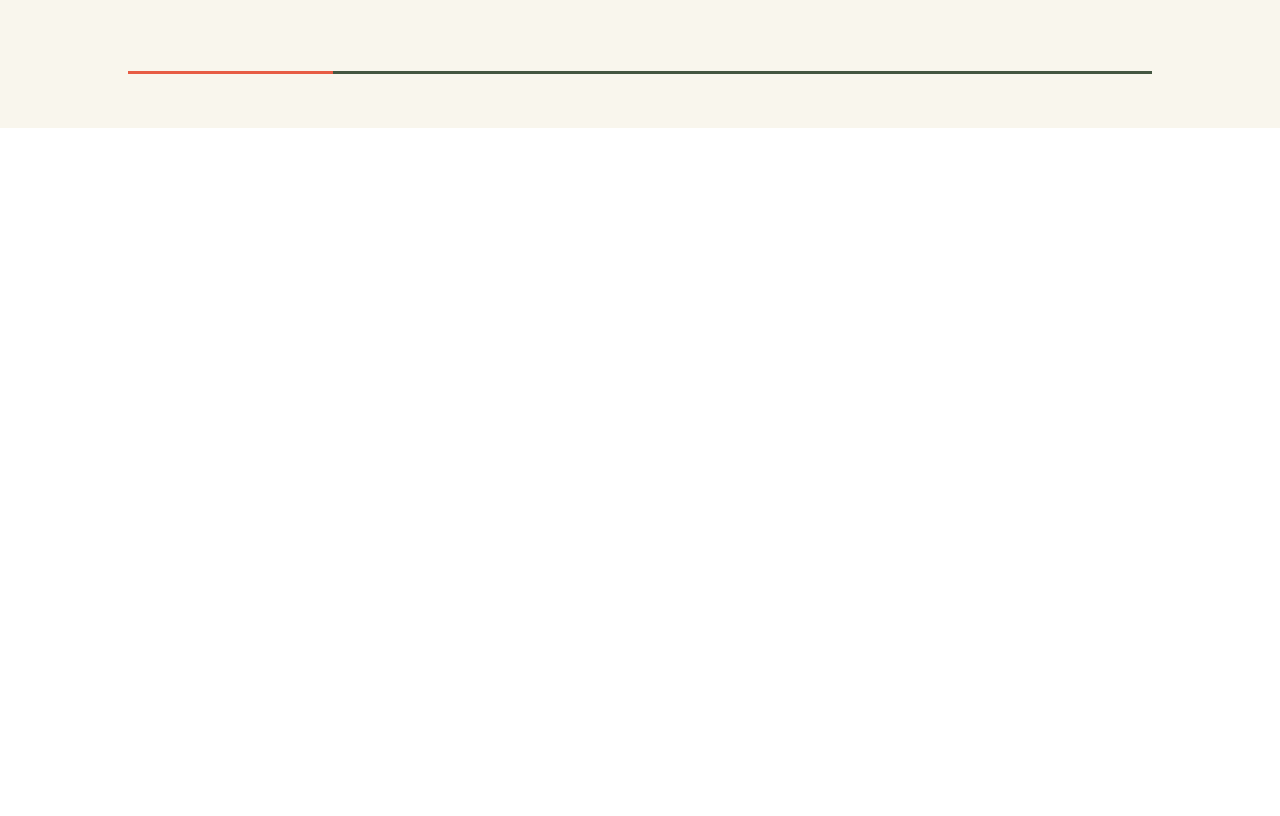
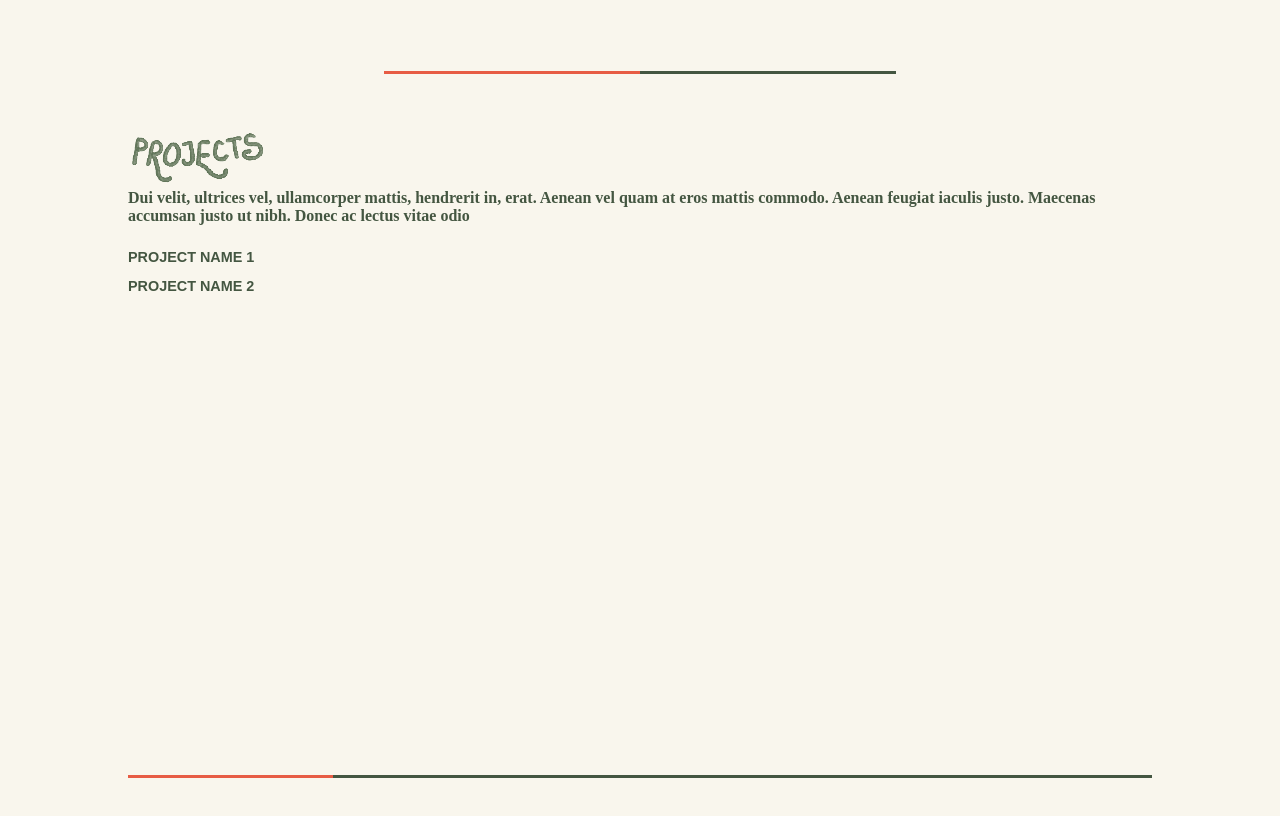
Before and after one commit to anandogs/solitude-react, a React (Create React App) app: page / in a window 1280 px wide. Shown: the part 2080-2896 px from the top of the page. Before the commit the page ends 2208 px from the top, so only its background shows below. Built offline with nearby package versions, Linux system fonts and the light colour scheme; a web font is replaced by a local one.

Commit message:
updated text page

```diff
--- a/src/Components/App.js
+++ b/src/Components/App.js
@@ -3,6 +3,7 @@ import Header from './Header/Header';
 import Intro from './Intro/Intro';
 import TextImage from './TextImage/TextImage';
 import Text from './Text/Text';
+import TextExpand from './TextExpand/TextExpand';
 import './App.css';
 
 function App() {
@@ -14,6 +15,7 @@ return (
 		<Intro />
 		<TextImage />
 		<Text />
+		<TextExpand />
 	</main>
     </div>
   );
--- a/src/Components/Text/Text.js
+++ b/src/Components/Text/Text.js
@@ -4,6 +4,7 @@ import SwiperCore, {Pagination} from 'swiper';
 import 'swiper/swiper-bundle.css'
 import '../App.css';
 import csa from './images/csa.png'
+import fullPage from './images/fullpage.jpg'
 
 SwiperCore.use([Pagination]);
 
@@ -11,9 +12,9 @@ function Text() {
 
 	return (
 
-		<div className='flex-page center-div'>
+		<div className='flex-page'>
 
-				<div>
+				<div className='center-div'>
 				<img src={csa} alt='CSA' />
 				</div>
 
@@ -21,7 +22,7 @@ function Text() {
 
 					<SwiperSlide>
 
-						<span style={{overflow: 'auto'}}>
+						<p style={{overflow: 'auto', width: '80%'}}>
 
 
 							Dui velit, ultrices vel, ullamcorper mattis, hendrerit in, erat. Aenean vel
@@ -40,26 +41,12 @@ function Text() {
 							Curabitur cursus volutpat neque. Proin posuere mauris ut.
 
 
-						</span>
+						</p>
 
 					</SwiperSlide>
-
 					<SwiperSlide>
 
-					</SwiperSlide>
-
-					<SwiperSlide>
-
-
-					</SwiperSlide>
-
-					<SwiperSlide>
-
-					</SwiperSlide>
-
-					<SwiperSlide>
-
-
+			 			<img style={{width: '100%'}}src={fullPage} alt='full page'/>
 					</SwiperSlide>
 
 				</Swiper>
--- /dev/null
+++ b/src/Components/TextExpand/TextExpand.css
@@ -0,0 +1,10 @@
+.hidden-text{
+	display: none;
+}
+
+.hide-toggle{
+	font-size: .9em;
+	font-family: monotype-grotesque,sans-serif;
+	text-transform: uppercase;
+	line-height: 2em;
+}
--- /dev/null
+++ b/src/Components/TextExpand/TextExpand.js
@@ -0,0 +1,90 @@
+import React, {useState} from 'react';
+import {Swiper, SwiperSlide} from 'swiper/react';
+import SwiperCore, {Pagination} from 'swiper';
+import 'swiper/swiper-bundle.css'
+import '../App.css';
+import './TextExpand.css';
+import projects from './images/projects.png'
+
+SwiperCore.use([Pagination]);
+
+function TextExpand() {
+
+	const [expand, toggleExpand] = useState(true);
+
+	const hiddenText= {
+		display: expand? 'none' : 'block'
+	};
+	const [expand1, toggleExpand1] = useState(true);
+
+	const hiddenText1= {
+		display: expand1? 'none' : 'block'
+	};
+
+	return (
+		<div className='flex-page center-div'>
+
+				<div>
+				<img src={projects} alt='Projects' />
+				</div>
+
+				<Swiper style={{ zIndex:'0', height: '100%'}} pagination={{clickable:'true'}}>
+
+					<SwiperSlide>
+
+						<p style={{overflow: 'auto'}}>
+
+
+							Dui velit, ultrices vel, ullamcorper mattis, hendrerit in, erat. Aenean vel
+									quam at eros mattis commodo. Aenean feugiat iaculis justo.
+									Maecenas accumsan justo ut nibh. Donec ac lectus vitae odio
+							<br/><br/>
+							<span className='hide-toggle' onClick={() => toggleExpand(!expand)}>Project Name 1</span>
+							<span style= {hiddenText}>
+								Quam nunc putamus parum claram, anteposuerit litterarum formas humanitatis per
+								seacula quarta decima et quinta decima. Eodem modo typi, qui
+								nunc nobis videntur parum clari, fiant sollemnes in futurum.
+								Nunc varius risus.
+							</span>
+							<br/>
+							<span className='hide-toggle' onClick={() => toggleExpand1(!expand1)}>Project Name 2</span>
+							<span style= {hiddenText1}>
+								Quam nunc putamus parum claram, anteposuerit litterarum formas humanitatis per
+								seacula quarta decima et quinta decima. Eodem modo typi, qui
+								nunc nobis videntur parum clari, fiant sollemnes in futurum.
+								Nunc varius risus.
+							</span>
+
+
+
+						</p>
+
+					</SwiperSlide>
+
+					<SwiperSlide>
+
+					</SwiperSlide>
+
+					<SwiperSlide>
+
+
+					</SwiperSlide>
+
+					<SwiperSlide>
+
+					</SwiperSlide>
+
+					<SwiperSlide>
+
+
+					</SwiperSlide>
+
+				</Swiper>
+
+
+
+		</div>
+	);
+}
+
+export default TextExpand;
```
Also changed, not shown: src/Components/Text/images/fullpage.jpg (added), src/Components/TextExpand/images/projects.png (added).
